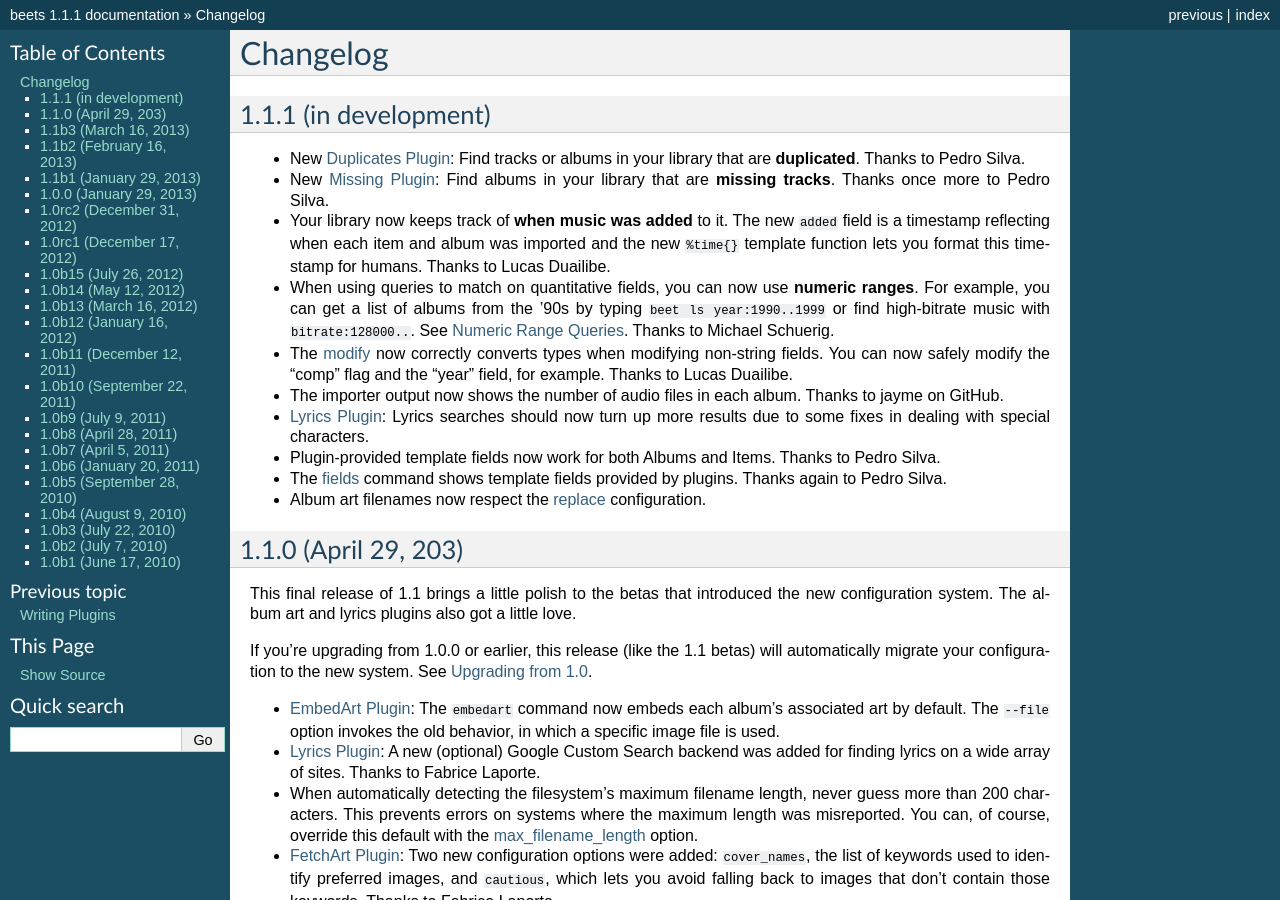
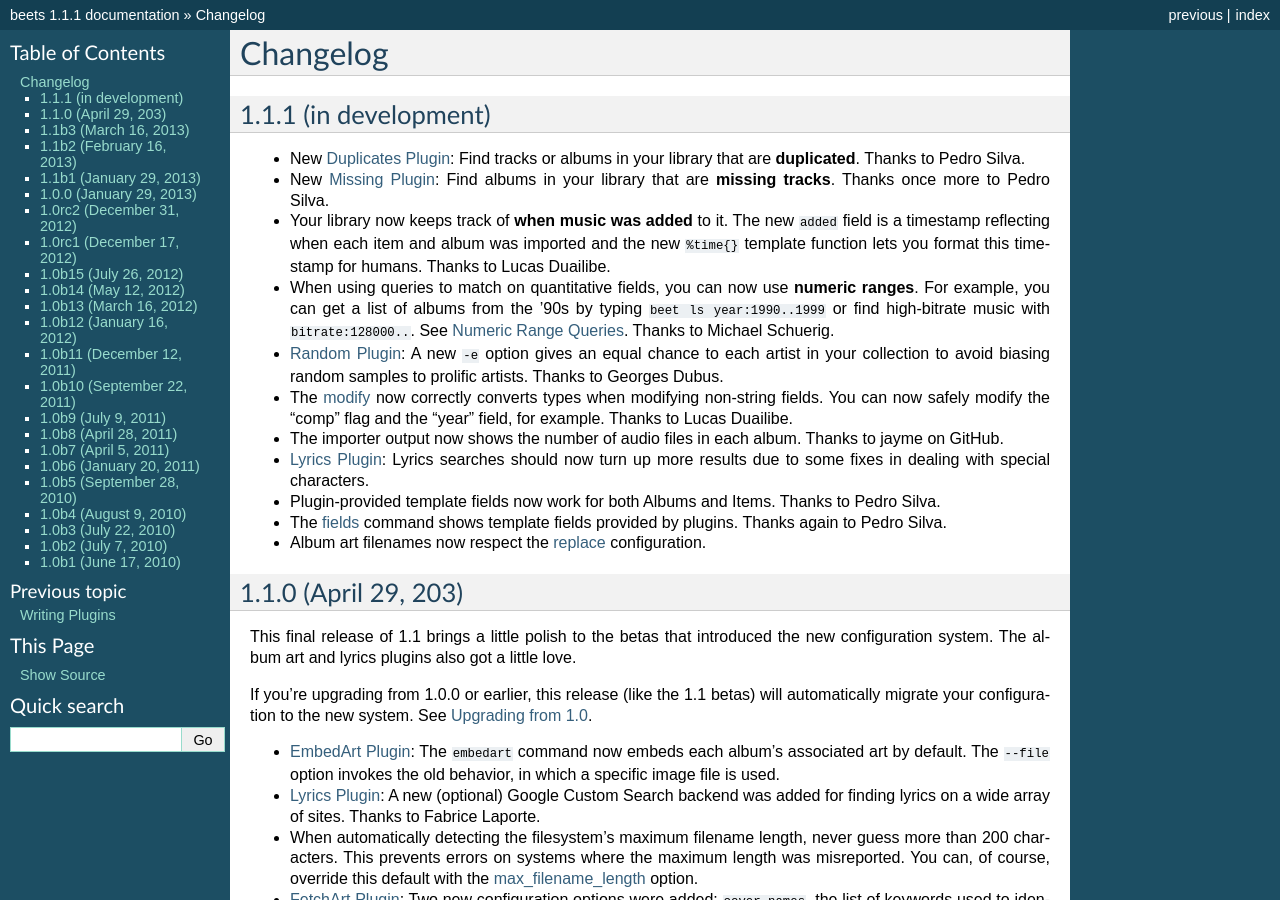
Before and after one commit to google-code-export/beets, a Sphinx documentation site: the page built from docs/changelog.rst, in a window 1280 px wide and 900 px high. Built offline with Sphinx 7.4.7, drawn with Linux system fonts in a browser that asks for light colours.

Commit message:
changelog & docs typo fixes for #263

```diff
--- a/docs/changelog.rst
+++ b/docs/changelog.rst
@@ -16,6 +16,9 @@
   **numeric ranges**. For example, you can get a list of albums from the '90s
   by typing ``beet ls year:1990..1999`` or find high-bitrate music with
   ``bitrate:128000..``. See :ref:`numericquery`. Thanks to Michael Schuerig.
+* :doc:`/plugins/random`: A new ``-e`` option gives an equal chance to each
+  artist in your collection to avoid biasing random samples to prolific
+  artists. Thanks to Georges Dubus.
 * The :ref:`modify-cmd` now correctly converts types when modifying non-string
   fields. You can now safely modify the "comp" flag and the "year" field, for
   example. Thanks to Lucas Duailibe.
--- a/docs/plugins/random.rst
+++ b/docs/plugins/random.rst
@@ -17,7 +17,7 @@
 to use a custom format for printing, use ``-f FORMAT``.
 
 If the ``-e`` option is passed, the random choice will be even among
-artists (the albumartist field) This makes sure that your antholofgy
+artists (the albumartist field). This makes sure that your anthology
 of Bob Dylan won't make you listen to Bob Dylan 50% of the time.
 
 The ``-n NUMBER`` option controls the number of objects that are selected and
```
